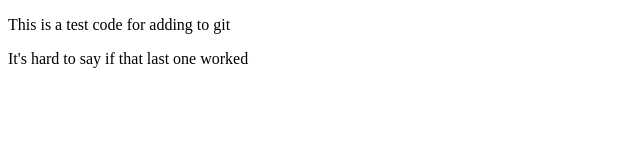
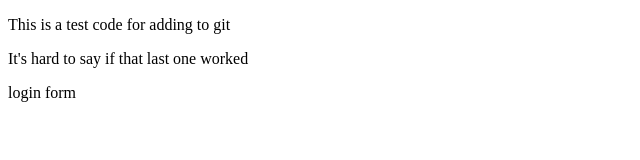
Before and after one commit to SethDonny/Sample-code, a plain HTML site: page index.html in a window 1280 px wide. Shown: the full height of the page, 0-640 px from the left. Drawn offline with Linux system fonts and the light colour scheme.

Commit message:
login form

```diff
--- a/index.html
+++ b/index.html
@@ -8,5 +8,6 @@
 <body>
     <p>This is a test code for adding to git</p>
 </p class="trial">It's hard to say if that last one worked</p>
+<span>login form</span>
 </body>
 </html>
```
Also changed, not shown: login.html (added, +1 -0 lines).
